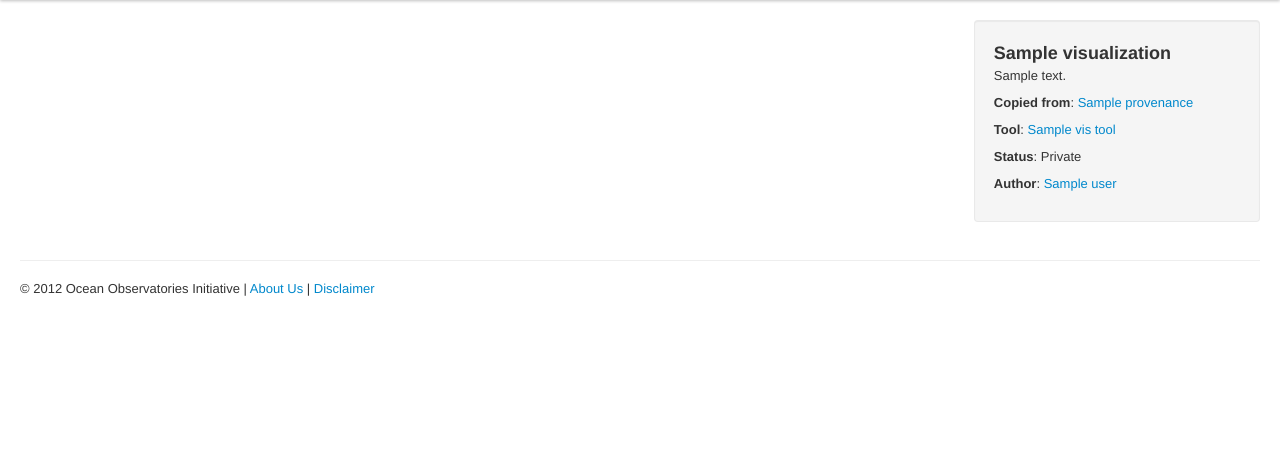
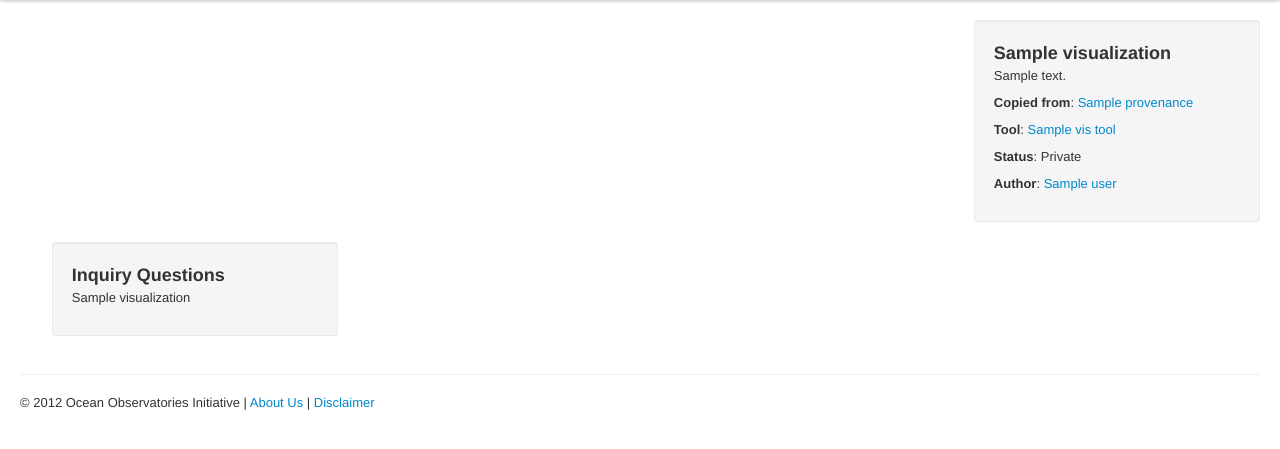
Before and after one commit to seagrinch/epe-visualization, a CakePHP app: template app/View/Visualizations/view.ctp in a window 1280 px wide. Shown: the part 40-489 px from the top of the page. Run offline with PHP 8.4 and a stand-in for CakePHP, Linux system fonts and the light colour scheme; the template is opened without the code that fills it: most values are stand-ins (such as "Sample title", 1, 10 or a date in 2020); data that the repository does not hold is empty; some libraries are stand-ins or nearby versions.

Commit message:
Fix saving and display of inquiry_questions

```diff
--- a/app/Model/Visualization.php
+++ b/app/Model/Visualization.php
@@ -96,7 +96,7 @@ class Visualization extends AppModel {
   }
 
   public function savevis($data) {
-     return $this->save($data,true,array('name','description','is_public','config_settings','user_id','vis_tool_id','provenance_id'));
+     return $this->save($data,true,array('name','description','inquiry_questions','is_public','config_settings','user_id','vis_tool_id','provenance_id'));
   }
 
 
--- a/app/View/Visualizations/view.ctp
+++ b/app/View/Visualizations/view.ctp
@@ -24,4 +24,10 @@
 		  <?php echo $this->Html->link(__('<i class="icon-edit icon-white"></i> Edit'), array('action' => 'edit', $visualization['Visualization']['id']),array('class'=>'btn btn-primary','escape'=>false)); ?>
 		<?php } ?>
   </div>
+  <?php if ($visualization['Visualization']['inquiry_questions']) {?>
+  <div class="span3 well">
+		<h3>Inquiry Questions</h3>
+		<?php echo h($visualization['Visualization']['inquiry_questions']); ?></p>
+  </div>
+  <?php } ?>
 </div>
```
